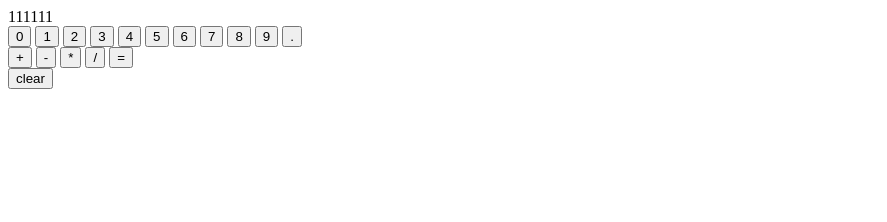
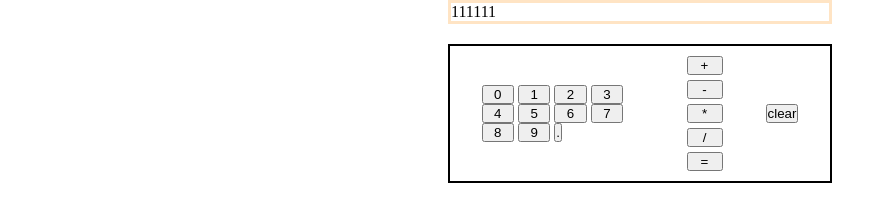
Before and after one commit to zerohk/calculator_js, a plain HTML site: page index.html in a window 1280 px wide. Shown: the whole page, without its empty margins (0-887 px from the left). Drawn offline with Linux system fonts and the light colour scheme.

Commit message:
添加css文件，初步调整美化页面

```diff
--- /dev/null
+++ b/css/styles.css
@@ -0,0 +1,40 @@
+* {
+  box-sizing: border-box;
+  margin: 0;
+  padding: 0;
+}
+
+body {
+  display: flex;
+  flex-direction: column;
+  align-items: center;
+  width: 100%;
+  height: auto;
+  gap: 20px;
+}
+
+.display {
+  border: 3px solid bisque;
+  width: 30%;
+  height: auto;
+}
+
+.operates {
+  display: flex;
+  width: 30%;
+  border: 2px solid black;
+  justify-content: space-around;
+  align-items: center;
+  padding: 10px;
+}
+
+.number {
+  width: 20%;
+}
+
+.operators {
+  display: flex;
+  flex-direction: column;
+  width: 10%;
+  gap: 5px;
+}
--- a/index.html
+++ b/index.html
@@ -5,6 +5,7 @@
   <meta charset="UTF-8">
   <meta name="viewport" content="width=device-width, initial-scale=1.0">
   <title>Calculator</title>
+  <link rel="stylesheet" href="./css/styles.css">
 </head>
 
 <body>
@@ -23,7 +24,7 @@
       <button class="number">9</button>
       <button class="dot">.</button>
     </div>
-    <div class="oprators">
+    <div class="operators">
       <button class="add">+</button>
       <button class="subtract">-</button>
       <button class="multiply">*</button>
```
